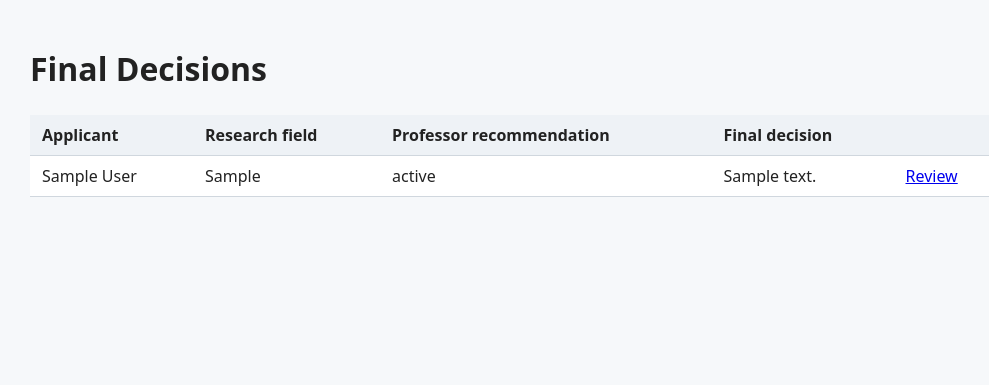
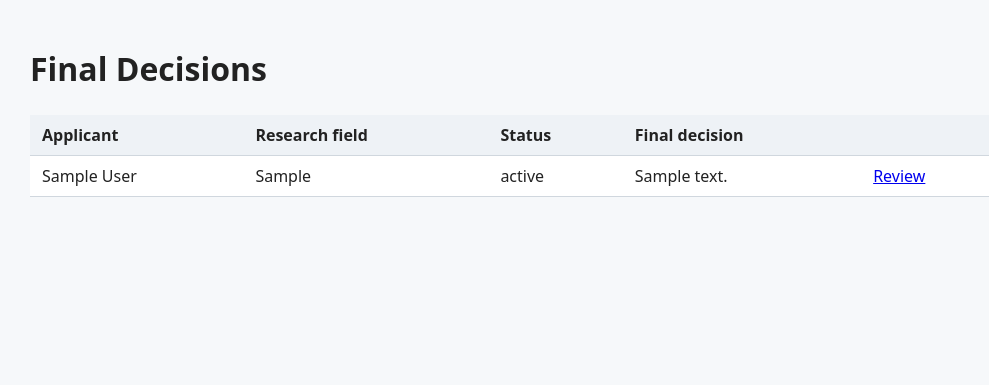
Before and after one commit to stevenswinkels/SYSC4806-Project, a Spring app: template src/main/resources/templates/admin/applications.html in a window 1280 px wide. Shown: the part 53-438 px from the top of the page, without its empty margins (126-1115 px from the left). Run offline with Thymeleaf, Linux system fonts and the light colour scheme; the template is opened without the code that fills it: most values are stand-ins (such as "Sample title", 1, 10 or a date in 2020); data that the repository does not hold is empty; some of the project's set-up classes (security, data sources, template engines, error pages and the like) are left out, and stand-ins take their place.

Commit message:
Rename admin list column to Status

```diff
--- a/src/main/resources/templates/admin/applications.html
+++ b/src/main/resources/templates/admin/applications.html
@@ -11,7 +11,7 @@
     <div class="table-wrap" th:if="${!applicants.isEmpty()}">
         <table>
             <thead>
-            <tr><th>Applicant</th><th>Research field</th><th>Professor recommendation</th><th>Final decision</th><th></th></tr>
+            <tr><th>Applicant</th><th>Research field</th><th>Status</th><th>Final decision</th><th></th></tr>
             </thead>
             <tbody>
             <tr th:each="app : ${applicants}">
```
